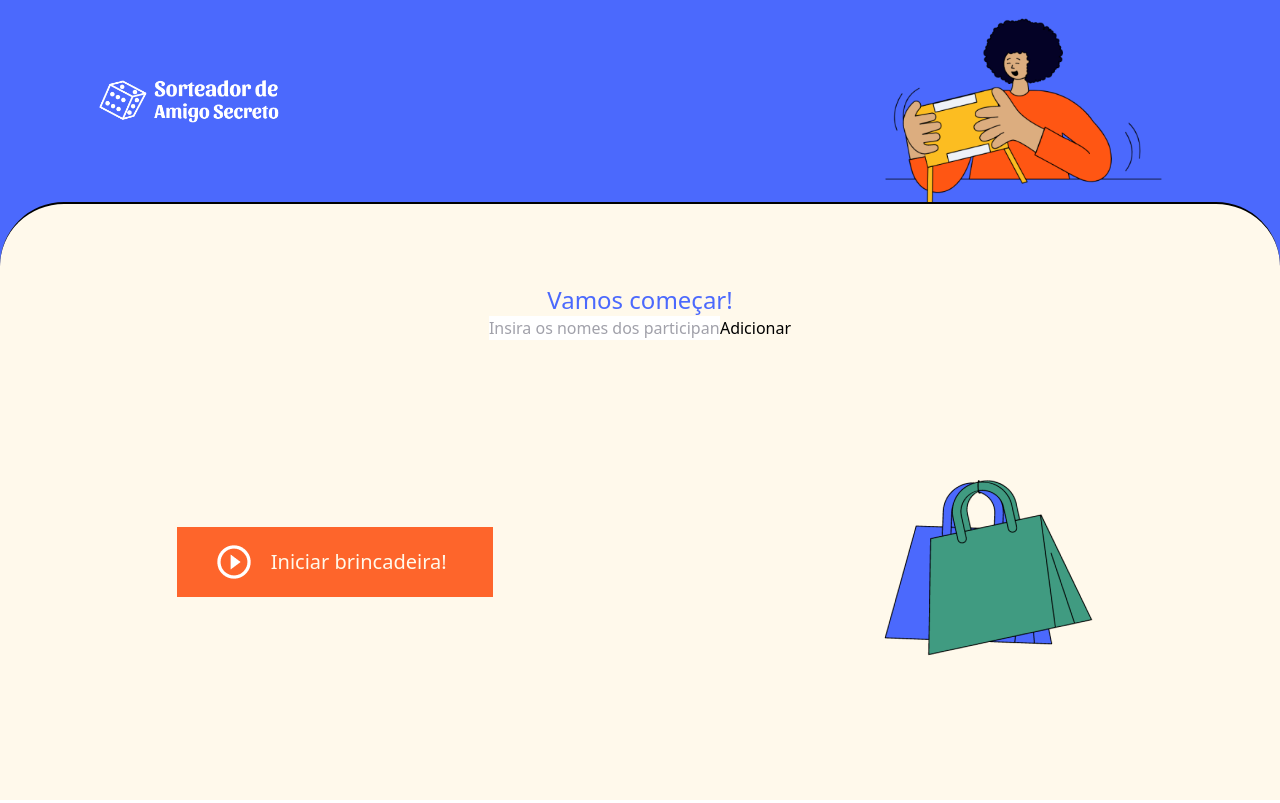
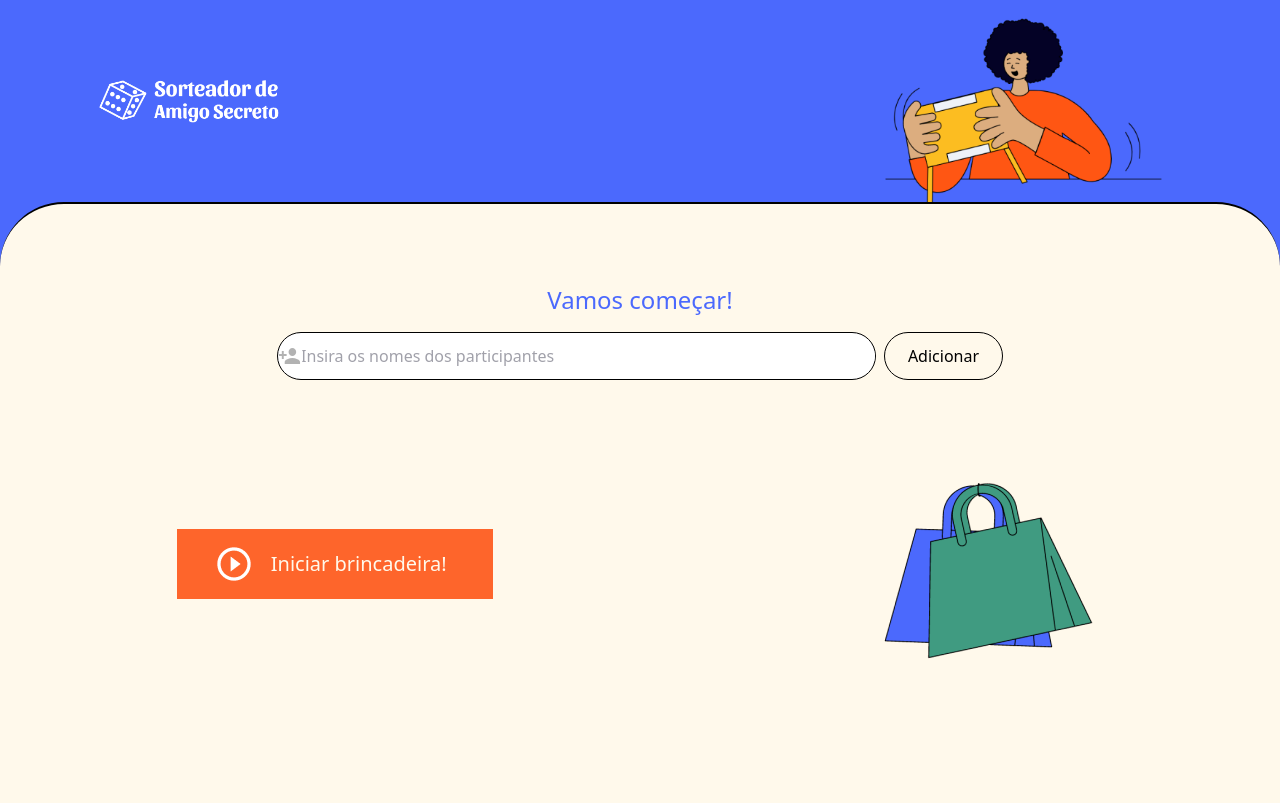
Before and after one commit to italosilva01/testing-library, a React (Create React App) app: page / in a window 1280 px wide. Built offline with nearby package versions, Linux system fonts and the light colour scheme.

Commit message:
componentizer Header

```diff
--- a/src/App.tsx
+++ b/src/App.tsx
@@ -10,8 +10,8 @@ function App() {
     <BrowserRouter>
       <RecoilRoot>
         <Routes>
-        <Route path="/" element={<Home />} />
-        <Route path="/sorteio" element={<Raffle />} />
+          <Route path="/" element={<Home />} />
+          <Route path="/sorteio" element={<Raffle />} />
         </Routes>
       </RecoilRoot>
     </BrowserRouter>
--- a/src/Screens/Home.tsx
+++ b/src/Screens/Home.tsx
@@ -1,46 +1,26 @@
 import React from "react";
 
-import smallLogo from "../assets/logo-pequeno.png";
-import largeLogo from "../assets/logo.png";
-import participante from "../assets/participante.png";
 import { Form } from "components/Form/Form";
 import { Card } from "components/Card/Card";
 import { Foot } from "components/Foot/Foot";
 import { useListParticipants } from "hook/useListParticipants";
+import { Content } from "components/Content/Content";
+import { Header } from "components/Header/Header";
 export const Home = () => {
   const participants = useListParticipants();
   return (
-    <div className="flex flex-col h-screen bg-blue-royal ">
-      <header className="flex flex-col bg-blue-royal items-center md:px-24 md:flex-row md:justify-between">
-        <img
-          src={smallLogo}
-          alt="Logo Sorteador de Amigo secreto"
-          width={186}
-          height={157}
-          className="block md:hidden"
-        />
-        <img
-          src={largeLogo}
-          alt="Logo Sorteador de Amigo secreto"
-          width={186}
-          height={157}
-          className="hidden md:block"
-        />
-        <img
-          src={participante}
-          alt="Desenho de um participante"
-          width={328}
-          height={158}
-        />
-      </header>
-
+    <Content>
+      <Header />
       <Card>
         <Form />
       </Card>
-      {participants.map((participant) => (
-        <p key={participant}>{participant}</p>
-      ))}
+
+      <ul className="flex flex-col  flex-1 bg-white-cream border-none items-center">
+        {participants.map((participant) => (
+          <p key={participant}>{participant}</p>
+        ))}
+      </ul>
       <Foot />
-    </div>
+    </Content>
   );
 };
--- a/src/Screens/Raffle.tsx
+++ b/src/Screens/Raffle.tsx
@@ -1,6 +1,8 @@
+import { Content } from "components/Content/Content";
+import { Header } from "components/Header/Header";
 import { useListParticipants } from "hook/useListParticipants";
 import { useResultDraw } from "hook/useResultDraw";
-import { useEffect, useState } from "react";
+import { useState } from "react";
 
 export const Raffle = () => {
   const options = useListParticipants();
@@ -14,7 +16,8 @@ export const Raffle = () => {
   };
 
   return (
-    <section>
+    <Content>
+      <Header />
       <form onSubmit={raffle}>
         <select
           required
@@ -41,6 +44,6 @@ export const Raffle = () => {
           {secretFriend}
         </p>
       )}
-    </section>
+    </Content>
   );
 };
--- /dev/null
+++ b/src/components/Content/Content.tsx
@@ -0,0 +1,10 @@
+import { ReactNode } from "react";
+
+interface ContentProps {
+  children: ReactNode;
+}
+export const Content = ({ children }: ContentProps) => {
+  return (
+    <div className="flex flex-col h-screen bg-blue-royal ">{children}</div>
+  );
+};
--- a/src/components/Form/Form.tsx
+++ b/src/components/Form/Form.tsx
@@ -2,6 +2,7 @@ import React, { useRef, useState } from "react";
 import { useAddParticipant } from "hook/useAddPaticipants";
 import { useMessageError } from "hook/useMessageError";
 
+import iconPerson from "../../assets/person_add.svg";
 export const Form = () => {
   const initialValue = "";
   const [currentNameParticipant, setCurrentNameParticipant] =
@@ -23,15 +24,28 @@ export const Form = () => {
   return (
     <form onSubmit={handleAddParticipant}>
       <h2 className="text-blue-royal text-2xl text-center">Vamos começar!</h2>
+      <div className=" flex flex-col  w-80 gap-2 md:flex-row md:w-726 md:h-20 items-center ">
+        <label className="flex items-center  w-full h-12 border rounded-37px bg-white ">
+          <span className="before:block before:absolute">
+            <img src={iconPerson} alt="adicionar pessoal" />
+          </span>
+
           <input
             ref={inputParticipantRef}
             placeholder="Insira os nomes dos participantes"
             value={currentNameParticipant}
             onChange={(e) => setCurrentNameParticipant(e.target.value)}
+            className="w-full border-none overflow-hidden outline-none	rounded-37px placeholder:italic placeholder:indent-8 placeholder-opacity-30 "
           />
-      <button type="submit" disabled={currentNameParticipant === initialValue}>
+        </label>
+        <button
+          className="w-36 h-12 bg-black	border rounded-37px"
+          type="submit"
+          disabled={currentNameParticipant === initialValue}
+        >
           Adicionar
         </button>
+      </div>
       {messageError && <p role="alert">{messageError}</p>}
     </form>
   );
--- /dev/null
+++ b/src/components/Header/Header.tsx
@@ -0,0 +1,30 @@
+import smallLogo from "../../assets/logo-pequeno.png";
+
+import largeLogo from "../../assets/logo.png";
+import participante from "../../assets/participante.png";
+export const Header = () => {
+  return (
+    <header className="flex flex-col bg-blue-royal items-center md:px-24 md:flex-row md:justify-between">
+      <img
+        src={smallLogo}
+        alt="Logo Sorteador de Amigo secreto"
+        width={186}
+        height={157}
+        className="block md:hidden"
+      />
+      <img
+        src={largeLogo}
+        alt="Logo Sorteador de Amigo secreto"
+        width={186}
+        height={157}
+        className="hidden md:block"
+      />
+      <img
+        src={participante}
+        alt="Desenho de um participante"
+        width={328}
+        height={158}
+      />
+    </header>
+  );
+};
--- a/tailwind.config.js
+++ b/tailwind.config.js
@@ -7,10 +7,17 @@ module.exports = {
       "blue-royal": "#4B69FD",
       "white-cream": "#FFF9EB",
       orange: "#FE652B",
+      white: "#FFFFFF",
     },
-    extend: {},
+
+    extend: {
+      width: {
+        726: "726px",
+      },
+    },
     borderRadius: {
       "64px": "64px",
+      "37px": "37px",
     },
   },
   variants: {
--- a/tsconfig.json
+++ b/tsconfig.json
@@ -13,7 +13,7 @@
     "baseUrl": "./src",
     "paths": {
       "@public/*": ["../public/*"],
-      "@assets/*": ["./assets/*"]
+      "@assets/*": ["/assets/*"]
     },
     "moduleResolution": "node",
     "resolveJsonModule": true,
```
Also changed, not shown: src/assets/person_add.svg (added), 1 other file (tests, documents, lock files or other folders). Lines whose indentation alone changed are shown as unchanged.
